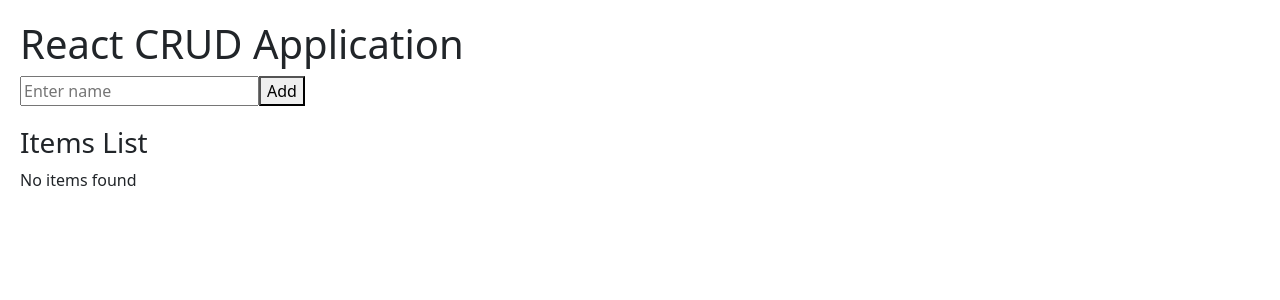
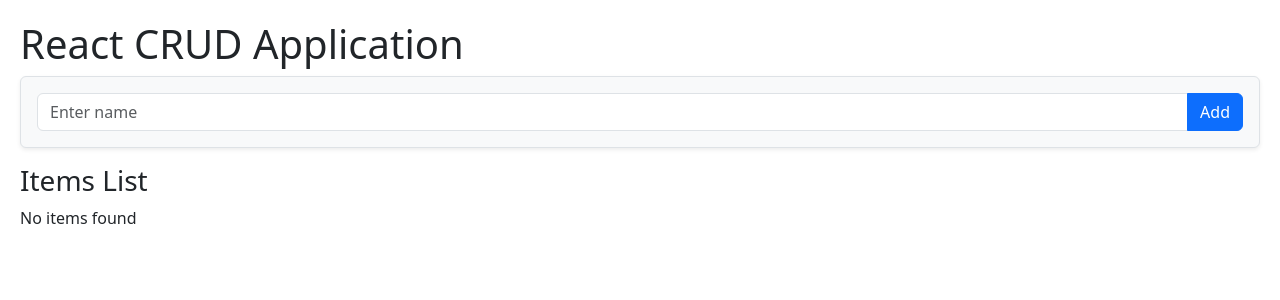
Before and after one commit to Melkzedk/CRUDAPPLICATION-REACT, a React (Create React App) app: page / in a window 1280 px wide. Shown: the top 300 px of the page. Built offline with nearby package versions, Linux system fonts and the light colour scheme.

Commit message:
more changes/added boostrap

```diff
--- a/package.json
+++ b/package.json
@@ -8,6 +8,7 @@
     "@testing-library/react": "^16.3.0",
     "@testing-library/user-event": "^13.5.0",
     "boostrap": "^2.0.0",
+    "bootstrap": "^5.3.7",
     "react": "^19.1.0",
     "react-dom": "^19.1.0",
     "react-scripts": "5.0.1",
--- a/src/Components/Create.js
+++ b/src/Components/Create.js
@@ -11,14 +11,22 @@ const Create = ({ onCreate }) => {
   };
 
   return (
-    <form onSubmit={handleSubmit} style={{ marginBottom: "20px" }}>
+    <form
+      onSubmit={handleSubmit}
+      className="mb-3 p-3 border rounded shadow-sm bg-light"
+    >
+      <div className="input-group">
         <input
           type="text"
+          className="form-control"
           placeholder="Enter name"
           value={name}
           onChange={(e) => setName(e.target.value)}
         />
-      <button type="submit">Add</button>
+        <button className="btn btn-primary" type="submit">
+          Add
+        </button>
+      </div>
     </form>
   );
 };
```
Also changed, not shown: 1 other file (tests, documents, lock files or other folders). Lines whose indentation alone changed are shown as unchanged.
